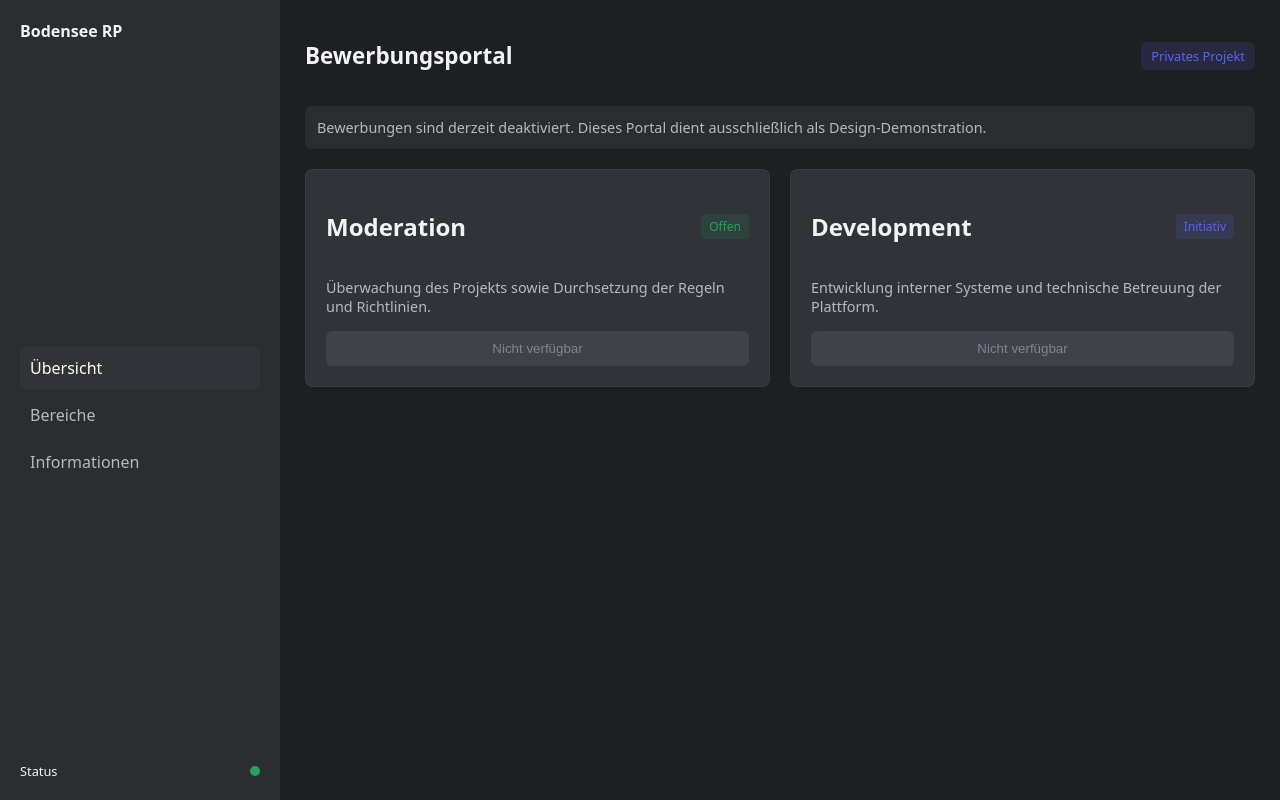
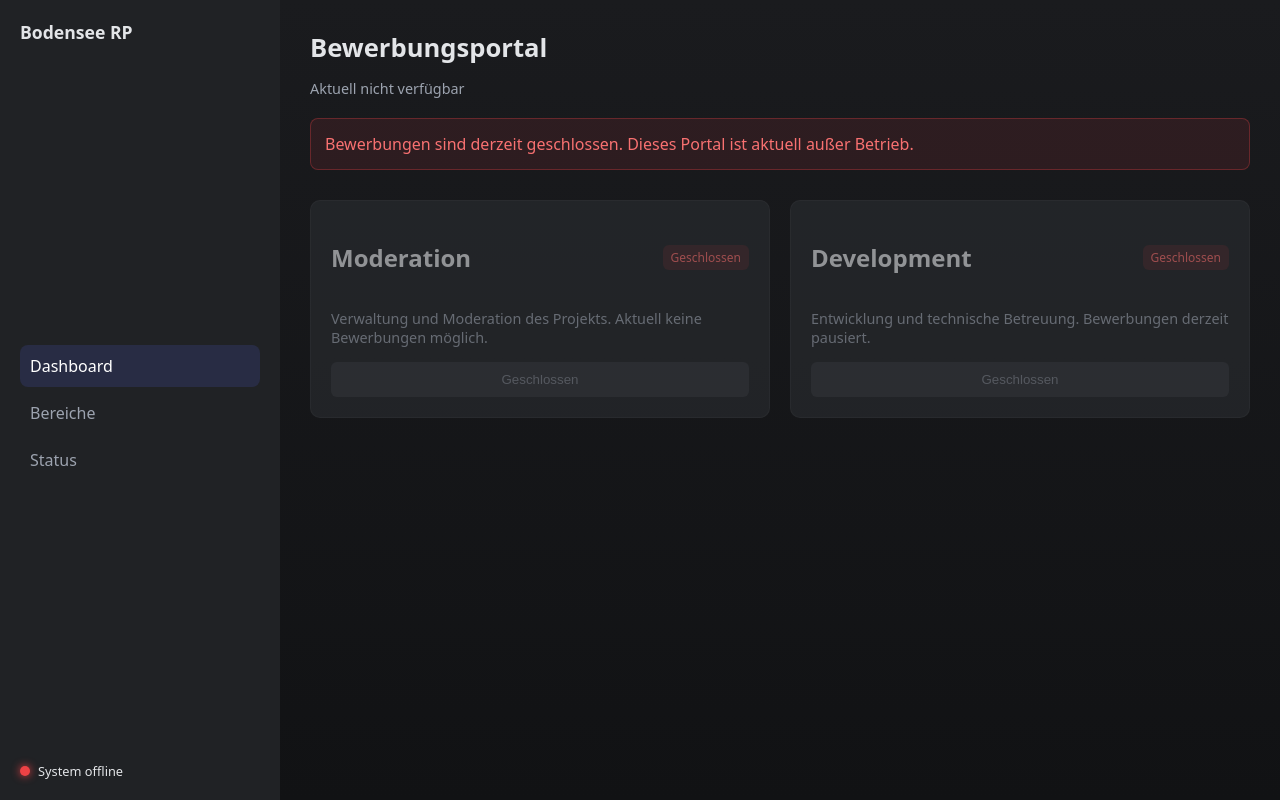
Before and after one commit to lucasausat/Privates-Bewerbungsportal, a plain HTML site: page index.html in a window 1280 px wide. Drawn offline with Linux system fonts and the light colour scheme.

Commit message:
Refactor index.html layout and styles

```diff
--- a/index.html
+++ b/index.html
@@ -5,14 +5,14 @@
         <div class="brand">Bodensee RP</div>
 
         <nav>
-            <a class="active">Übersicht</a>
+            <a class="active">Dashboard</a>
             <a>Bereiche</a>
-            <a>Informationen</a>
+            <a>Status</a>
         </nav>
 
-        <div class="sidebar-footer">
-            <span>Status</span>
-            <div class="status online"></div>
+        <div class="status-box">
+            <div class="status-dot offline"></div>
+            <span>System offline</span>
         </div>
     </aside>
 
@@ -21,42 +21,44 @@
 
         <!-- Header -->
         <header class="topbar">
-            <h1>Bewerbungsportal</h1>
-            <span class="badge">Privates Projekt</span>
+            <div>
+                <h1>Bewerbungsportal</h1>
+                <p class="subtitle">Aktuell nicht verfügbar</p>
+            </div>
         </header>
 
-        <!-- Hinweis -->
-        <div class="notice">
-            Bewerbungen sind derzeit deaktiviert. Dieses Portal dient ausschließlich als Design-Demonstration.
+        <!-- Global Notice -->
+        <div class="global-warning">
+            Bewerbungen sind derzeit geschlossen. Dieses Portal ist aktuell außer Betrieb.
         </div>
 
         <!-- Cards -->
         <section class="cards">
 
-            <div class="card">
+            <div class="card disabled">
                 <div class="card-header">
                     <h2>Moderation</h2>
-                    <span class="tag">Offen</span>
+                    <span class="badge closed">Geschlossen</span>
                 </div>
 
                 <p>
-                    Überwachung des Projekts sowie Durchsetzung der Regeln und Richtlinien.
+                    Verwaltung und Moderation des Projekts. Aktuell keine Bewerbungen möglich.
                 </p>
 
-                <button disabled>Nicht verfügbar</button>
+                <button disabled>Geschlossen</button>
             </div>
 
-            <div class="card">
+            <div class="card disabled">
                 <div class="card-header">
                     <h2>Development</h2>
-                    <span class="tag alt">Initiativ</span>
+                    <span class="badge closed">Geschlossen</span>
                 </div>
 
                 <p>
-                    Entwicklung interner Systeme und technische Betreuung der Plattform.
+                    Entwicklung und technische Betreuung. Bewerbungen derzeit pausiert.
                 </p>
 
-                <button disabled>Nicht verfügbar</button>
+                <button disabled>Geschlossen</button>
             </div>
 
         </section>
@@ -67,19 +69,21 @@
 
 <style>
 :root {
-    --bg: #1e1f22;
-    --sidebar: #2b2d31;
-    --card: #313338;
-    --text: #f2f3f5;
-    --muted: #b5bac1;
+    --bg: #1a1b1e;
+    --sidebar: #202225;
+    --card: #2a2d31;
     --accent: #5865F2;
+    --accent-soft: rgba(88,101,242,0.15);
+    --danger: #ed4245;
+    --text: #e3e5e8;
+    --muted: #9ca3af;
 }
 
 /* Base */
 body {
     margin: 0;
     font-family: system-ui, -apple-system, sans-serif;
-    background: var(--bg);
+    background: linear-gradient(180deg,#1a1b1e,#111214);
     color: var(--text);
 }
 
@@ -101,80 +105,74 @@ body {
 
 .brand {
     font-weight: 600;
-    margin-bottom: 30px;
+    font-size: 1.1rem;
+    margin-bottom: 25px;
 }
 
+/* Nav */
 .sidebar nav a {
     display: block;
     padding: 10px;
-    border-radius: 6px;
+    border-radius: 8px;
     color: var(--muted);
     margin-bottom: 5px;
-    cursor: pointer;
+    cursor: default;
 }
 
-.sidebar nav a.active,
-.sidebar nav a:hover {
-    background: var(--card);
+.sidebar nav a.active {
+    background: var(--accent-soft);
     color: white;
 }
 
-/* Footer */
-.sidebar-footer {
+/* Status */
+.status-box {
     display: flex;
-    justify-content: space-between;
     align-items: center;
+    gap: 8px;
     font-size: 0.8rem;
 }
 
-.status {
+.status-dot {
     width: 10px;
     height: 10px;
     border-radius: 50%;
 }
 
-.status.online {
-    background: #23a559;
+.status-dot.offline {
+    background: var(--danger);
+    box-shadow: 0 0 8px var(--danger);
 }
 
 /* Main */
 .main {
     flex: 1;
-    padding: 25px;
+    padding: 30px;
 }
 
-/* Topbar */
-.topbar {
-    display: flex;
-    justify-content: space-between;
-    align-items: center;
-    margin-bottom: 20px;
+/* Header */
+.topbar h1 {
+    font-size: 1.6rem;
+    margin: 0;
 }
 
-.topbar h1 {
-    font-size: 1.4rem;
-}
-
-.badge {
-    background: rgba(88,101,242,0.15);
-    color: var(--accent);
-    padding: 5px 10px;
-    border-radius: 6px;
-    font-size: 0.8rem;
-}
-
-/* Notice */
-.notice {
-    background: #2b2d31;
-    padding: 12px;
-    border-radius: 6px;
-    margin-bottom: 20px;
+.subtitle {
     font-size: 0.9rem;
     color: var(--muted);
 }
 
+/* Warning */
+.global-warning {
+    margin-top: 20px;
+    background: rgba(237,66,69,0.1);
+    border: 1px solid rgba(237,66,69,0.3);
+    padding: 14px;
+    border-radius: 8px;
+    color: #f87171;
+}
+
 /* Cards */
 .cards {
+    margin-top: 30px;
     display: grid;
     gap: 20px;
 }
@@ -188,28 +186,29 @@ body {
 .card {
     background: var(--card);
     padding: 20px;
-    border-radius: 8px;
+    border-radius: 10px;
     border: 1px solid rgba(255,255,255,0.05);
+    transition: 0.2s;
 }
 
+.card.disabled {
+    opacity: 0.6;
+}
+
+/* Header */
 .card-header {
     display: flex;
     justify-content: space-between;
     align-items: center;
 }
 
-/* Tags */
-.tag {
+/* Badge */
+.badge.closed {
+    background: rgba(237,66,69,0.15);
+    color: #f87171;
+    padding: 4px 8px;
+    border-radius: 6px;
     font-size: 0.75rem;
-    background: #23a55922;
-    color: #23a559;
-    padding: 4px 8px;
-    border-radius: 4px;
-}
-
-.tag.alt {
-    background: #5865F222;
-    color: #5865F2;
 }
 
 /* Text */
@@ -225,8 +224,8 @@ button {
     padding: 10px;
     border-radius: 6px;
     border: none;
-    background: #404249;
-    color: #80848e;
+    background: #3a3d42;
+    color: #7f848e;
     cursor: not-allowed;
 }
 </style>
```
